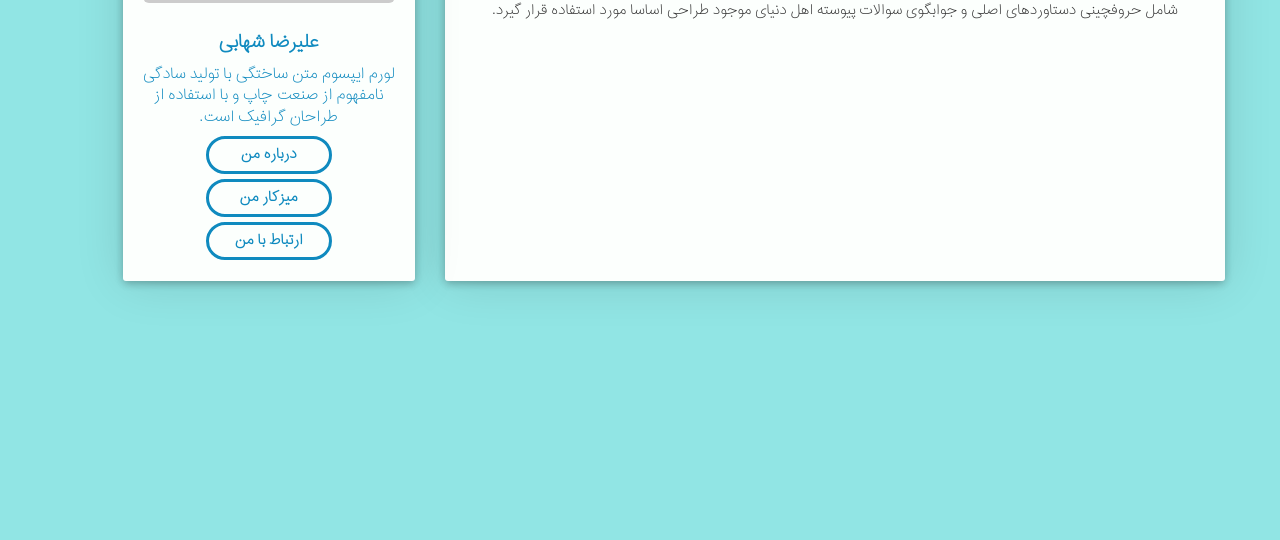
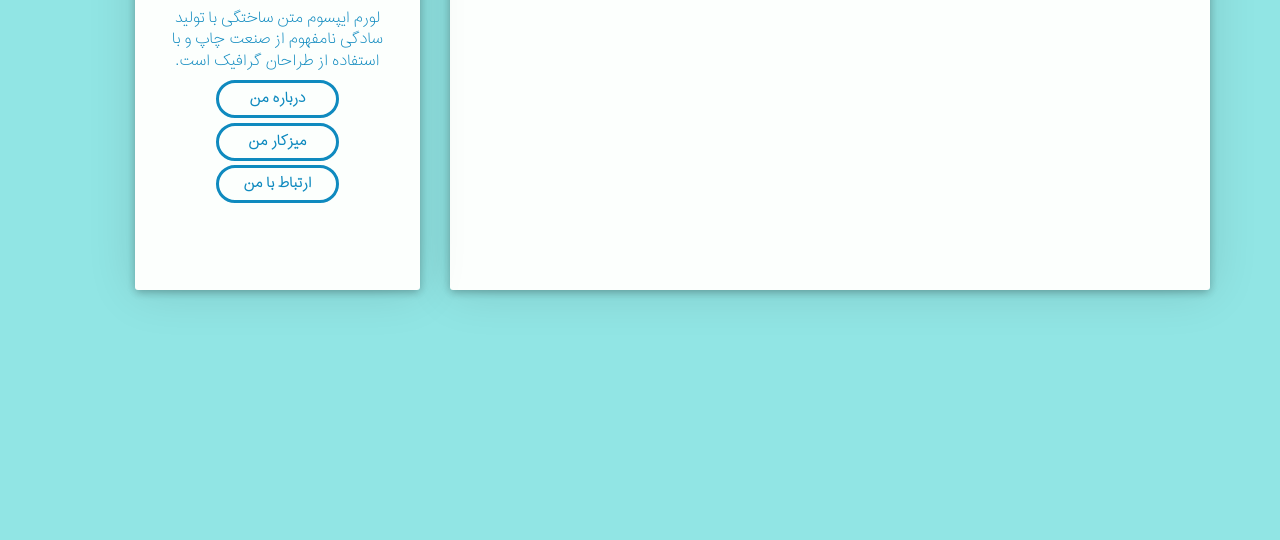
Before and after one commit to shahabvshahabi1996/myPersonalWebsite-ver2.0.0, a plain HTML site: page index.html in a window 1280 px wide. Shown: the part 260-800 px from the top of the page. Drawn offline with nearby package versions, Linux system fonts and the light colour scheme; placeholder pictures from the web are drawn by us.

Commit message:
Update style-index.css

```diff
--- a/css/style-index.css
+++ b/css/style-index.css
@@ -2,11 +2,14 @@
     box-sizing: border-box;
 }
 .Content{
-    margin-top:8%;
+    margin : 0 auto 0;
+    display: block;
+    box-sizing: border-box;
+    margin-top:40px;
 }
 .Display_screen{
-    min-height: 450px;
-    max-height: 450px;
+    min-height: 510px;
+    max-height: 510px;
     display: block;
     background-color: #FCFFFD;
     border-radius: 3px;
@@ -22,8 +25,8 @@
     font-weight: 900;
 }
 .Profile{
-    min-height: 450px;
-    max-height: 450px;
+    min-height: 510px;
+    max-height: 510px;
     display: block;
     background-color: #FCFFFD;
     border-radius: 3px;
@@ -75,7 +78,7 @@ body{
     color:#0F8ABF;
 }
 .Display_screen::-webkit-scrollbar {
-    width: 12px;
+    width: 8px;
     border-radius: 10px;
 }
 .Display_screen::-webkit-scrollbar-track {
@@ -93,7 +96,6 @@ body{
 }
 .gap{
   display: block;
-  min-width: 30px;
   max-width: 30px;
 }
 .Welcome{
@@ -181,3 +183,7 @@ body{
     vertical-align: middle;
     margin-left:3px;
 }
+.profile-img{
+    display: block;
+    margin: 0 auto 0;
+}
```
